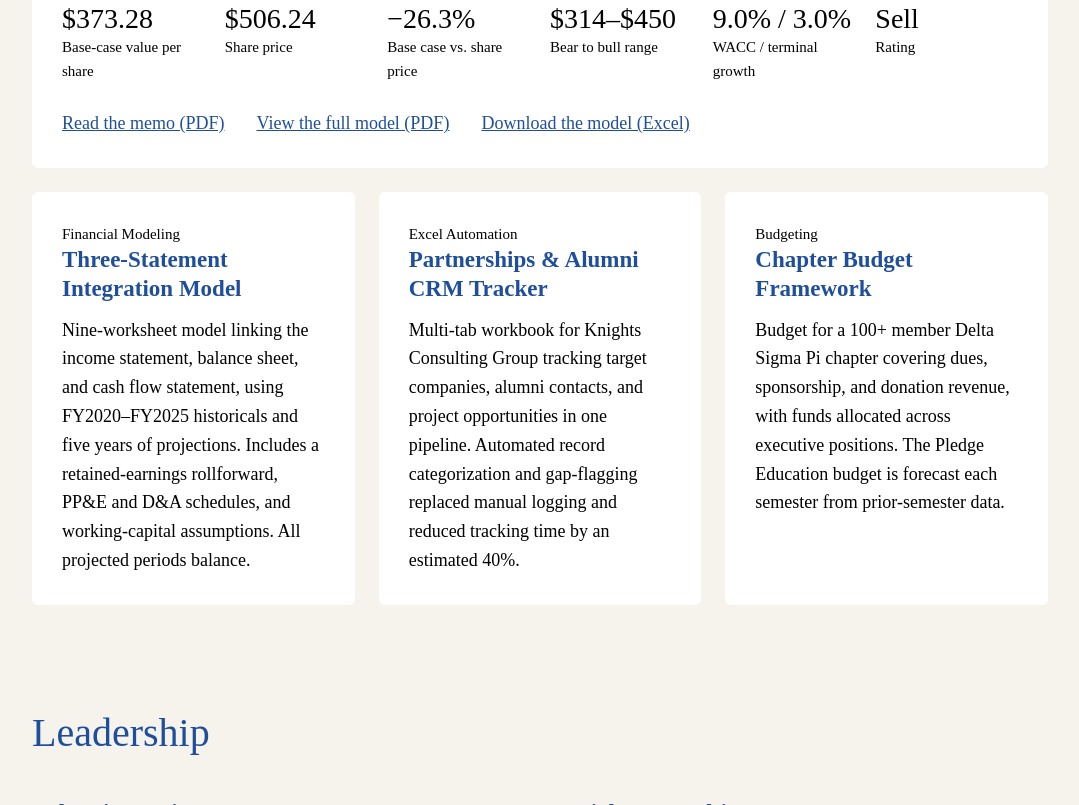
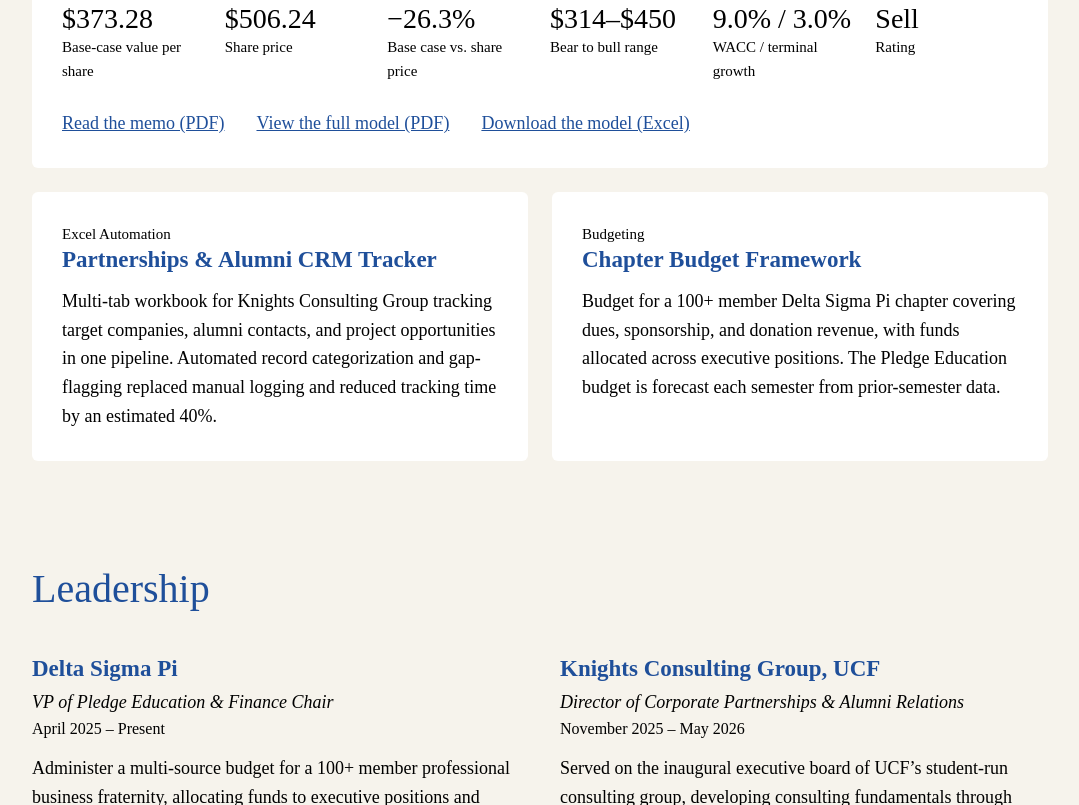
Before and after one commit to bennettparani/bennettparani.eportfolio, a plain HTML site: page index.html in a window 1280 px wide. Shown: the part 2813-3618 px from the top of the page, without its empty margins (100-1179 px from the left). Drawn offline with Linux system fonts and the light colour scheme.

Commit message:
Remove earlier three-statement model card (superseded by the MSFT DCF)
Co-Authored-By: Claude Opus 5.5 <noreply@anthropic.com>
Claude-Session: https://claude.ai/code/session_01VE2y7SDaDq3ZdoWiCPnQ1c

```diff
--- a/index.html
+++ b/index.html
@@ -124,7 +124,7 @@
   /* Selected work */
   .cards {
     display: grid;
-    grid-template-columns: 1fr 1fr 1fr;
+    grid-template-columns: 1fr 1fr;
     gap: 24px;
   }
   .card {
@@ -382,16 +382,6 @@
       </div>
 
       <div class="card">
-        <p class="tag">Financial Modeling</p>
-        <h3>Three-Statement Integration Model</h3>
-        <p>
-          Nine-worksheet model linking the income statement, balance sheet, and cash flow statement, using
-          FY2020&ndash;FY2025 historicals and five years of projections. Includes a retained-earnings rollforward,
-          PP&amp;E and D&amp;A schedules, and working-capital assumptions. All projected periods balance.
-        </p>
-      </div>
-
-      <div class="card">
         <p class="tag">Excel Automation</p>
         <h3>Partnerships &amp; Alumni CRM Tracker</h3>
         <p>
```
